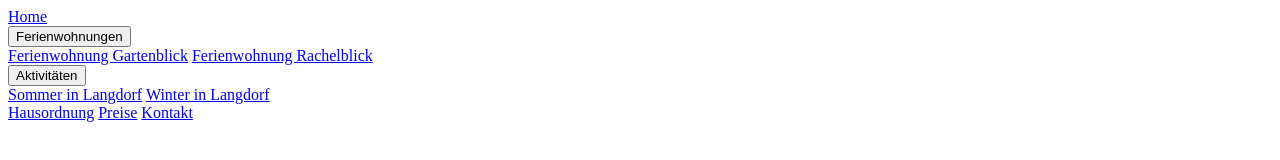
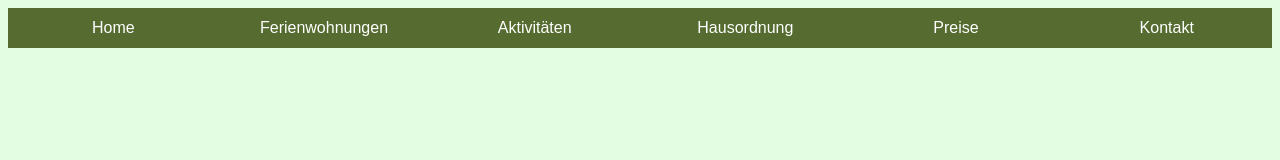
Before and after one commit to guenzelsen/FeWoBrunnbauer, a plain HTML site: page index.html in a window 1280 px wide. Drawn offline with Linux system fonts and the light colour scheme; the site is published under a folder, as on GitHub Pages, so addresses that start at the root find nothing.

Commit message:
deploy: 1ffcdb5969dd57e6c8ba3052454693f7f389bc7d

```diff
--- a/index.html
+++ b/index.html
@@ -4,8 +4,8 @@
     <meta charset="UTF-8" />
     <meta name="viewport" content="width=device-width, initial-scale=1.0" />
     <title>Haus Brunnbauer</title>
-  <script type="module" crossorigin src="/assets/index-D2ugwuzn.js"></script>
-  <link rel="stylesheet" crossorigin href="/assets/index-CC7JIrBb.css">
+  <script type="module" crossorigin src="./assets/index-D2ugwuzn.js"></script>
+  <link rel="stylesheet" crossorigin href="./assets/index-CC7JIrBb.css">
 </head>
 <body>
     <nav>
```
